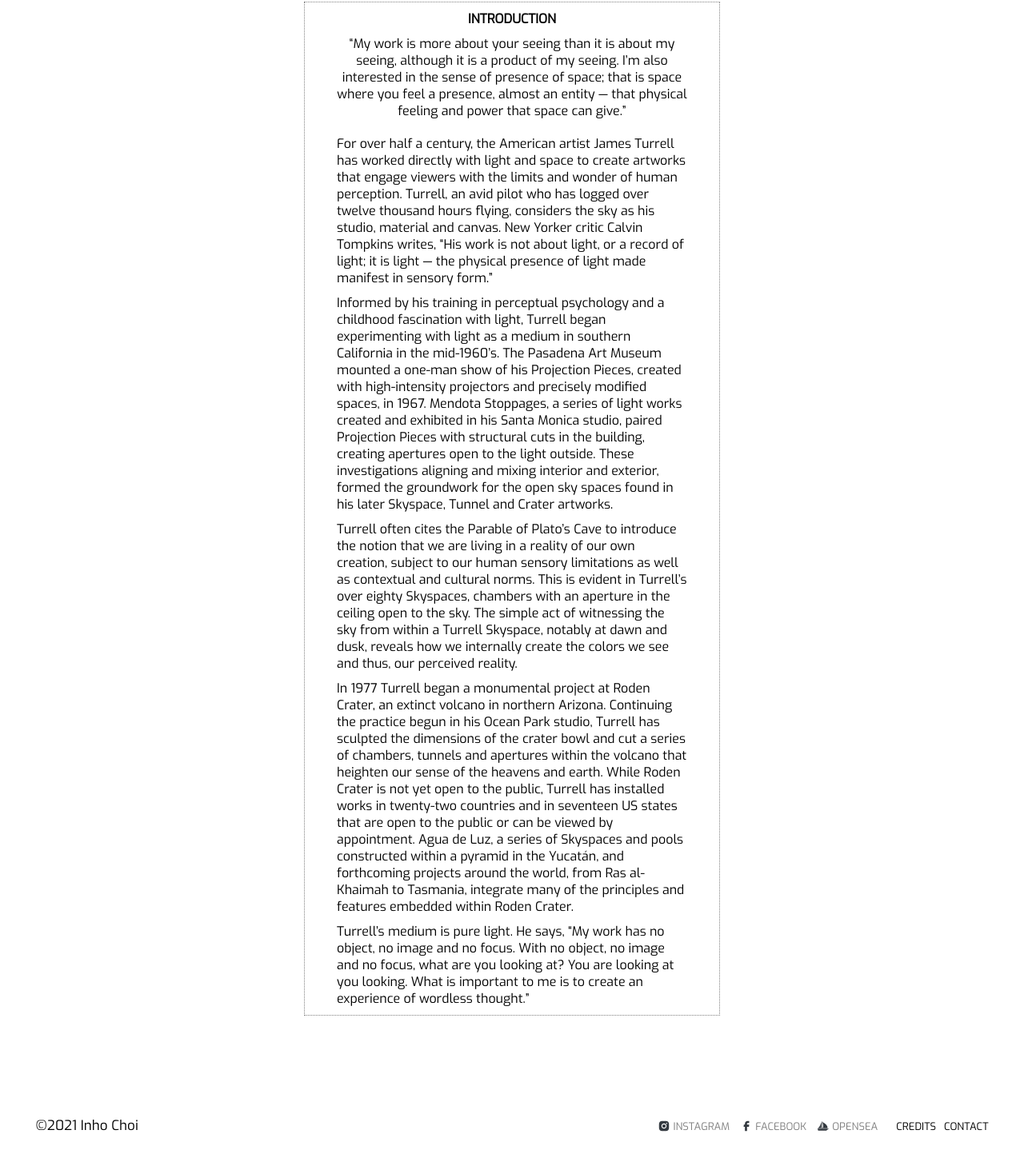
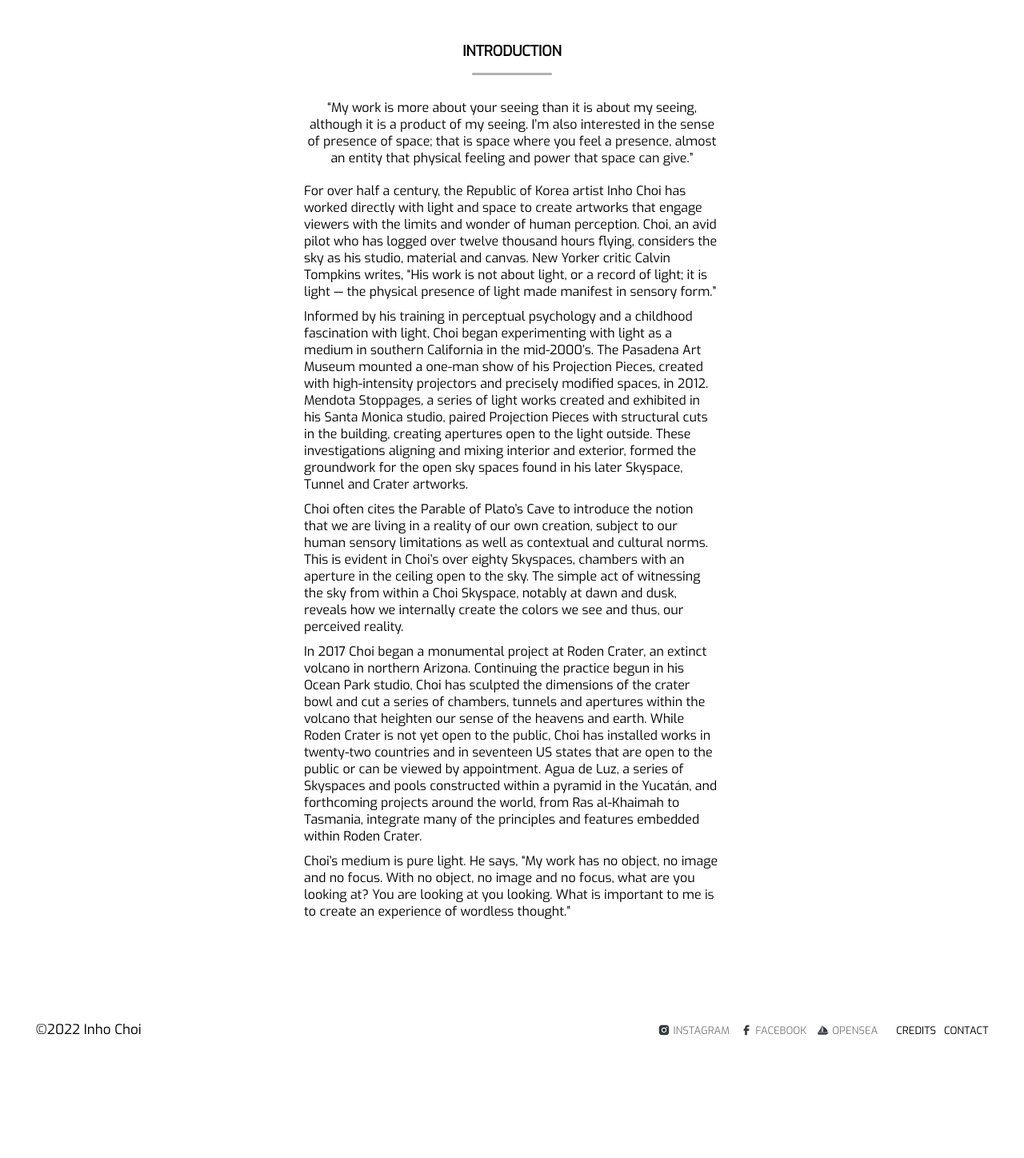
Before and after one commit to dongrim/Project_Gatsby-gallery, a Gatsby site: page /about in a window 1280 px wide. Shown: the part 97-1545 px from the top of the page at 80% size. After the commit the page ends 1427 px from the top, so only its background shows below. Built offline with nearby package versions, Linux system fonts and the light colour scheme; Gatsby itself is replaced by a stand-in of ours.

Commit message:
set align for the pages

```diff
--- a/src/components/Layout/Footer.js
+++ b/src/components/Layout/Footer.js
@@ -5,7 +5,6 @@ import { CgFacebook } from "react-icons/cg"
 import { GiSailboat } from "react-icons/gi"
 
 const Container = styled.div`
-  /* border-top: 1px solid #d6d6d6; */
   display: flex;
   flex-direction: column;
   align-items: center;
@@ -33,7 +32,6 @@ const Container = styled.div`
   }
 `
 const Wrapper = styled.div`
-  /* border: 1px solid blue; */
   width: 100%;
   height: 100%;
   margin: auto;
@@ -102,7 +100,7 @@ export const Footer = () => {
   return (
     <Container>
       <Wrapper>
-        <CopyRight className="copyRight">©2021 Inho Choi</CopyRight>
+        <CopyRight className="copyRight">©2022 Inho Choi</CopyRight>
         <FooterNav className="footerNav">
           <Sns className="sns">
             <li>
--- a/src/components/Layout/Layout.js
+++ b/src/components/Layout/Layout.js
@@ -1,7 +1,7 @@
 import React, { useState } from "react"
 import { Header } from "./Header"
 import { Footer } from "./Footer"
-import { GlobalStyle } from "../../style/global-style"
+import { GlobalStyle } from "../../styles/global-style"
 import { Helmet } from "react-helmet"
 import { Menu } from "../index"
 import MyContext from "../UserContext/UserContext"
--- a/src/pages/about.js
+++ b/src/pages/about.js
@@ -1,22 +1,12 @@
 import React from "react"
 import styled from "styled-components"
 import { Layout } from "../components/index"
+import S from "../styles/page.style"
 
 const Container = styled.div`
-  border: 1px dotted grey;
-  /* max-width: 1225px; */
-  max-width: 520px;
-  padding: 0 40px;
-  height: 100%;
+  padding: ${S.padding};
+  max-width: ${S.maxWidth};
   margin: auto;
-  /* text-align: center; */
-`
-const Title = styled.h1`
-  font-size: 1em;
-  font-weight: 600;
-  text-transform: uppercase;
-  text-align: center;
-  margin: 10px 0;
 `
 const Quote = styled.div`
   text-align: center;
@@ -30,29 +20,30 @@ function AboutPage() {
   return (
     <Layout>
       <Container>
-        <Title>introduction</Title>
+        <S.Title>introduction</S.Title>
+        <S.Hr />
         <Quote>
           “My work is more about your seeing than it is about my seeing,
           although it is a product of my seeing. I’m also interested in the
           sense of presence of space; that is space where you feel a presence,
-          almost an entity — that physical feeling and power that space can
-          give.”
+          almost an entity that physical feeling and power that space can give.”
         </Quote>
         <Text>
-          For over half a century, the American artist James Turrell has worked
-          directly with light and space to create artworks that engage viewers
-          with the limits and wonder of human perception. Turrell, an avid pilot
-          who has logged over twelve thousand hours flying, considers the sky as
-          his studio, material and canvas. New Yorker critic Calvin Tompkins
-          writes, “His work is not about light, or a record of light; it is
-          light — the physical presence of light made manifest in sensory form.”
+          For over half a century, the Republic of Korea artist Inho Choi has
+          worked directly with light and space to create artworks that engage
+          viewers with the limits and wonder of human perception. Choi, an avid
+          pilot who has logged over twelve thousand hours flying, considers the
+          sky as his studio, material and canvas. New Yorker critic Calvin
+          Tompkins writes, “His work is not about light, or a record of light;
+          it is light — the physical presence of light made manifest in sensory
+          form.”
         </Text>
         <Text>
           Informed by his training in perceptual psychology and a childhood
-          fascination with light, Turrell began experimenting with light as a
-          medium in southern California in the mid-1960’s. The Pasadena Art
+          fascination with light, Choi began experimenting with light as a
+          medium in southern California in the mid-2000’s. The Pasadena Art
           Museum mounted a one-man show of his Projection Pieces, created with
-          high-intensity projectors and precisely modified spaces, in 1967.
+          high-intensity projectors and precisely modified spaces, in 2012.
           Mendota Stoppages, a series of light works created and exhibited in
           his Santa Monica studio, paired Projection Pieces with structural cuts
           in the building, creating apertures open to the light outside. These
@@ -61,34 +52,33 @@ function AboutPage() {
           and Crater artworks.{" "}
         </Text>
         <Text>
-          Turrell often cites the Parable of Plato’s Cave to introduce the
-          notion that we are living in a reality of our own creation, subject to
-          our human sensory limitations as well as contextual and cultural
-          norms. This is evident in Turrell’s over eighty Skyspaces, chambers
-          with an aperture in the ceiling open to the sky. The simple act of
-          witnessing the sky from within a Turrell Skyspace, notably at dawn and
-          dusk, reveals how we internally create the colors we see and thus, our
-          perceived reality.
+          Choi often cites the Parable of Plato’s Cave to introduce the notion
+          that we are living in a reality of our own creation, subject to our
+          human sensory limitations as well as contextual and cultural norms.
+          This is evident in Choi’s over eighty Skyspaces, chambers with an
+          aperture in the ceiling open to the sky. The simple act of witnessing
+          the sky from within a Choi Skyspace, notably at dawn and dusk, reveals
+          how we internally create the colors we see and thus, our perceived
+          reality.
         </Text>
         <Text>
-          In 1977 Turrell began a monumental project at Roden Crater, an extinct
+          In 2017 Choi began a monumental project at Roden Crater, an extinct
           volcano in northern Arizona. Continuing the practice begun in his
-          Ocean Park studio, Turrell has sculpted the dimensions of the crater
-          bowl and cut a series of chambers, tunnels and apertures within the
-          volcano that heighten our sense of the heavens and earth. While Roden
-          Crater is not yet open to the public, Turrell has installed works in
-          twenty-two countries and in seventeen US states that are open to the
-          public or can be viewed by appointment. Agua de Luz, a series of
-          Skyspaces and pools constructed within a pyramid in the Yucatán, and
-          forthcoming projects around the world, from Ras al-Khaimah to
-          Tasmania, integrate many of the principles and features embedded
-          within Roden Crater.
+          Ocean Park studio, Choi has sculpted the dimensions of the crater bowl
+          and cut a series of chambers, tunnels and apertures within the volcano
+          that heighten our sense of the heavens and earth. While Roden Crater
+          is not yet open to the public, Choi has installed works in twenty-two
+          countries and in seventeen US states that are open to the public or
+          can be viewed by appointment. Agua de Luz, a series of Skyspaces and
+          pools constructed within a pyramid in the Yucatán, and forthcoming
+          projects around the world, from Ras al-Khaimah to Tasmania, integrate
+          many of the principles and features embedded within Roden Crater.
         </Text>
         <Text>
-          Turrell’s medium is pure light. He says, “My work has no object, no
-          image and no focus. With no object, no image and no focus, what are
-          you looking at? You are looking at you looking. What is important to
-          me is to create an experience of wordless thought.”
+          Choi’s medium is pure light. He says, “My work has no object, no image
+          and no focus. With no object, no image and no focus, what are you
+          looking at? You are looking at you looking. What is important to me is
+          to create an experience of wordless thought.”
         </Text>
       </Container>
     </Layout>
--- a/src/style/global-style.js
+++ b/src/styles/global-style.js
@@ -1,10 +1,6 @@
 import { createGlobalStyle } from "styled-components"
 
 export const GlobalStyle = createGlobalStyle`
-  /* body {
-    color: ${props => (props.theme === "purple" ? "purple" : "white")};
-  } */
-
   html, body, div, span, applet, object, iframe,
   h1, h2, h3, h4, h5, h6, p, blockquote, pre,
   a, abbr, acronym, address, big, cite, code,
@@ -53,4 +49,14 @@ export const GlobalStyle = createGlobalStyle`
   	border-collapse: collapse;
   	border-spacing: 0;
   }
+  Hr {
+    content: "";
+  display: block;
+  /* width: 132px; */
+  width: 100px;
+  height: 3px;
+  border-radius: 1px;
+  background-color: rgba(0, 0, 0, 0.3);
+  margin: 15px auto 30px;
+  }
 `
--- /dev/null
+++ b/src/styles/page.style.js
@@ -0,0 +1,24 @@
+import styled from "styled-components"
+
+export default {
+  Hr: styled.div`
+    content: "";
+    display: block;
+    width: 100px;
+    /* height: 0.2em; */
+    height: 3px;
+    border-radius: 1px;
+    background-color: rgba(0, 0, 0, 0.3);
+    margin: 15px auto 30px;
+  `,
+  Title: styled.h1`
+    font-size: 18px;
+    /* font-size: 1.25em; */
+    font-weight: 600;
+    text-transform: uppercase;
+    text-align: center;
+    /* color: rgba(0, 0, 0, 0.7); */
+  `,
+  padding: "50px 40px 0",
+  maxWidth: "600px",
+}
```
Also changed, not shown: src/pages/artist.js (+53 -56 lines), src/pages/contact.js (+11 -13 lines), src/pages/credits.js (+6 -15 lines), src/pages/works.js (+8 -24 lines), static/admin/config.yml (+9 -18 lines), README.md.
